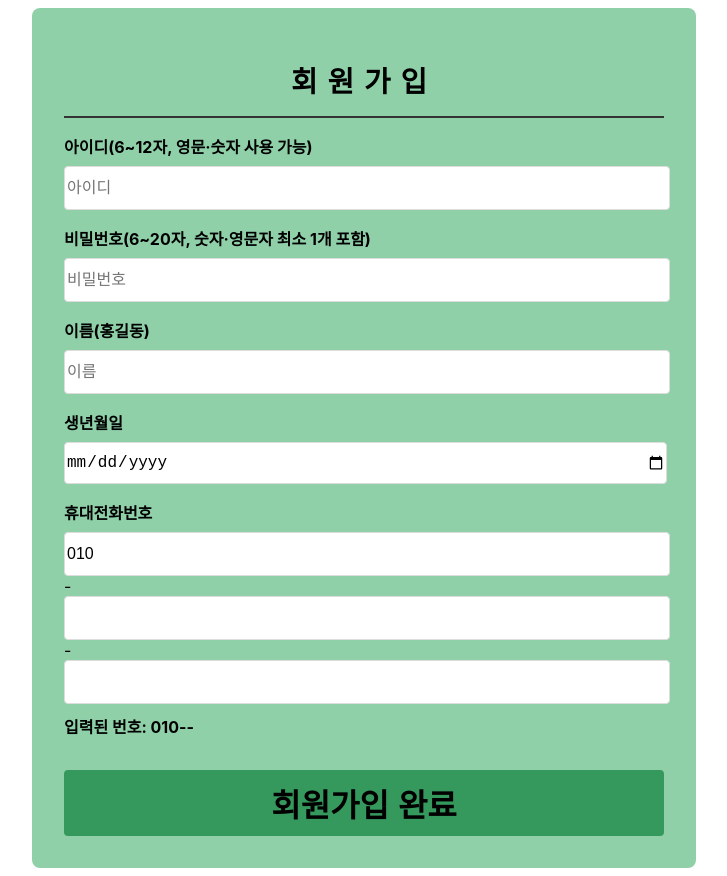
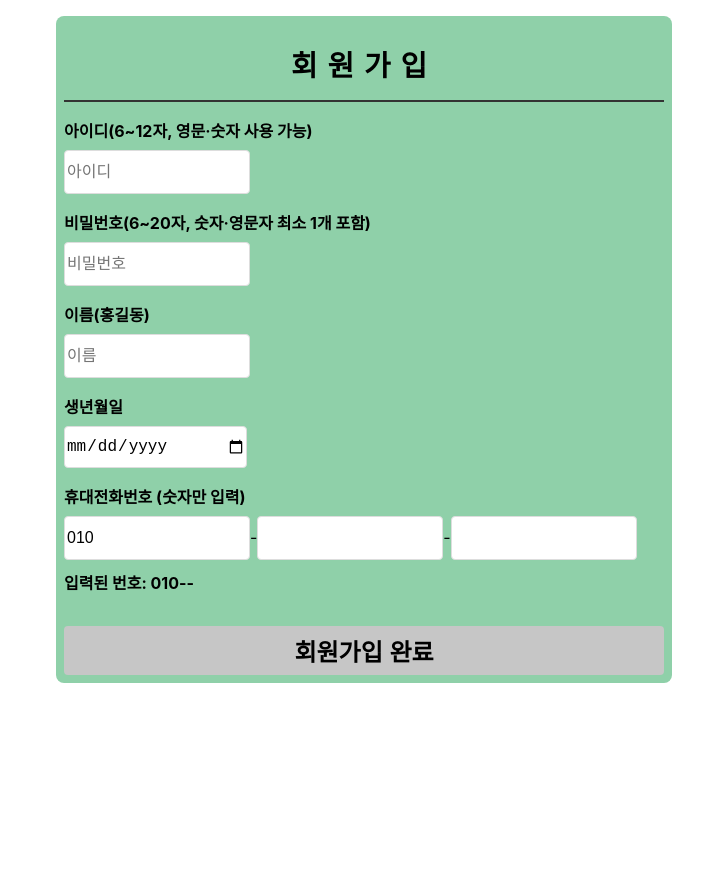
Before and after one commit to choiyongjun11/health-care-food-service-frontend, a React (Create React App) app: page /sigin in a window 1280 px wide. Shown: the whole page, without its empty margins (276-1003 px from the left). After the commit the page ends 800 px from the top, so only its background shows below. Built offline with nearby package versions, Linux system fonts and the light colour scheme.

Commit message:
회원가입 구현

```diff
--- a/src/pages/Login.jsx
+++ b/src/pages/Login.jsx
@@ -5,8 +5,8 @@ import styled from "styled-components";
 
 const Container = styled.div`
   max-width: 400px;
-  margin: 5rem auto;
-  padding: 2rem;
+  margin: 2rem auto;
+  padding: 5rem;
   background-color: #8fd0a9;
   border-radius: 8px;
 `;
--- a/src/pages/Sigin.jsx
+++ b/src/pages/Sigin.jsx
@@ -1,11 +1,10 @@
-import React, { useState, useRef } from "react";
+import React, { useState, useRef } from "react"; //state -상태변경, useRef - 자동 포커스
 import styled from "styled-components";
-
-
+import { useNavigate } from "react-router-dom"; //화면 이동
 const Container = styled.div`
   max-width: 600px;
-  margin: 0.5rem auto;
-  padding: 2rem;
+  margin: 1rem auto;
+  padding: 0.5rem;
   background-color: #8fd0a9;
   border-radius: 8px;
 `;
@@ -25,7 +24,6 @@ const Form = styled.form`
 
 `;
 
-
 const FormGroup = styled.div`
 
   margin-bottom:1rem;
@@ -40,7 +38,7 @@ const Label = styled.label`
 `;
 
 const Input = styled.input`
-  width: 100%;
+  width: 30%;
   height: 40px;
 
   border: 1px solid #ddd;
@@ -55,9 +53,9 @@ const Optionalmessage = styled.p`
 
 const Button = styled.button`
 
-  padding: 10px;
+  padding: 7px;
   color:black;
-  font-size: 2rem;
+  font-size: 1.5rem;
   font-weight: bold;
   border: none;
   border-radius: 4px;
@@ -70,20 +68,24 @@ const Button = styled.button`
 
 
 export default function Sigin() {
-
+  const navigate = useNavigate();
   const [email, setEmail] = useState('');
   const [password, setPassword] = useState('');
   const [username, setUsername] = useState('');
   const [birthday, setBirthday] = useState('');
 
-  //전화번호 각 필드 자동 포커스 이동 기능능
+  //전화번호 각 필드 자동 포커스 이동 기능
   const [tel1, setTel1] = useState("010");
   const [tel2, setTel2] = useState("");
   const [tel3, setTel3] = useState("");
+  const phoneNumber = `${tel1}-${tel2}-${tel3}`;
 
-  const tel2Ref = useRef(null);
+  const tel2Ref = useRef(null); //자동 포커스
   const tel3Ref = useRef(null);
 
+  //필드에 값 입력 시 버튼 색상 활성화 기능
+  const isActive = email.trim() !== "" && password.trim() !== "" &&
+  username.trim() !== "" && birthday.trim() !=="";
 
   const handleEmailChange = (e) => {
     setEmail(e.target.value); // 사용자가 입력한 email 값을 상태에 저장
@@ -101,7 +103,6 @@ export default function Sigin() {
   const handleBirthdayChange = (e) => {
     setBirthday(e.target.value); //사용자가 입력한 birthday 값을 상태에 저장
   }
-
 
   const handleTel1Change = (e) => {
     const value = e.target.value.replace(/\D/g, ""); // 숫자만
@@ -124,7 +125,7 @@ export default function Sigin() {
     setTel3(value);
   };
 
-  const phoneNumber = `${tel1}-${tel2}-${tel3}`;
+
 
 
   const handleSubmit = async (e) => {
@@ -134,8 +135,40 @@ export default function Sigin() {
     console.log('비밀번호', password);
     console.log('이름',username);
     console.log('생년월일',birthday);
+    console.log('휴대전화번호',phoneNumber);
 
-    };
+      // fake 서버 응답 흉내내기
+      setTimeout(() => {
+        console.log("임시 회원가입 성공");
+        navigate("/login");
+      }, 1001);
+
+
+    // 회원가입 처리 로직 실행 fetch POST 요청 보내기 → 회원 저장
+    //스프링 연동 시 아래 주석 해제하자.
+    // try {
+    //   const request = await fetch("http://localhost:8080/signup", {
+    //     method: "POST",
+    //     headers: {
+    //       "Content-Type": "application/json",
+    //     },
+    //     // 회원가입 폼 데이터
+    //     body: JSON.stringify({email, password,username, birthday, phoneNumber}),
+    //   });
+
+    //   if (request.ok) {
+    //     // 성공 시 로그인 페이지로 이동
+    //     navigate("/login");
+    //   } else {
+    //     const result = await request.json();
+    //     alert(result.message || "회원가입 실패");
+    //   }
+    // } catch (error) {
+    //   console.error("회원가입 에러", error.message);
+    //   alert("서버 오류가 발생했습니다.");
+    // }
+
+  };
 
 
   return (
@@ -196,7 +229,7 @@ export default function Sigin() {
       </FormGroup>
 
       <FormGroup>
-      <Label htmlFor="phone">휴대전화번호</Label>
+      <Label htmlFor="phone">휴대전화번호 (숫자만 입력)</Label>
       <Input id="tel1" type="text" maxLength={3} value={tel1} onChange={handleTel1Change}/>-
       <Input id="tel2" type="text" maxLength={4} value={tel2} ref={tel2Ref} onChange={handleTel2Change}/>-
       <Input id="tel3" type="text" maxLength={4} value={tel3} ref={tel3Ref} onChange={handleTel3Change}/>
@@ -205,7 +238,7 @@ export default function Sigin() {
       <p style={{ marginTop: "10px", fontWeight: "bold" }}>입력된 번호: {phoneNumber}</p>
     </FormGroup>
 
-      <Button type="submit">회원가입 완료</Button>
+      <Button type="submit" disabled={!isActive} >회원가입 완료</Button>
 
     </Form>
 
```
